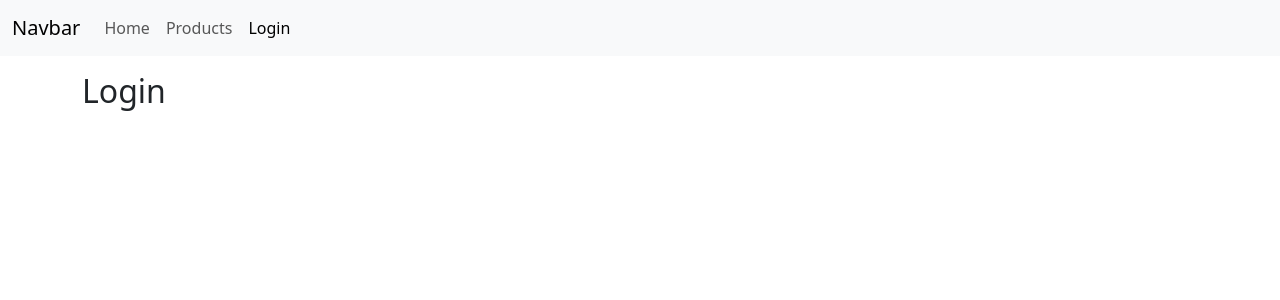
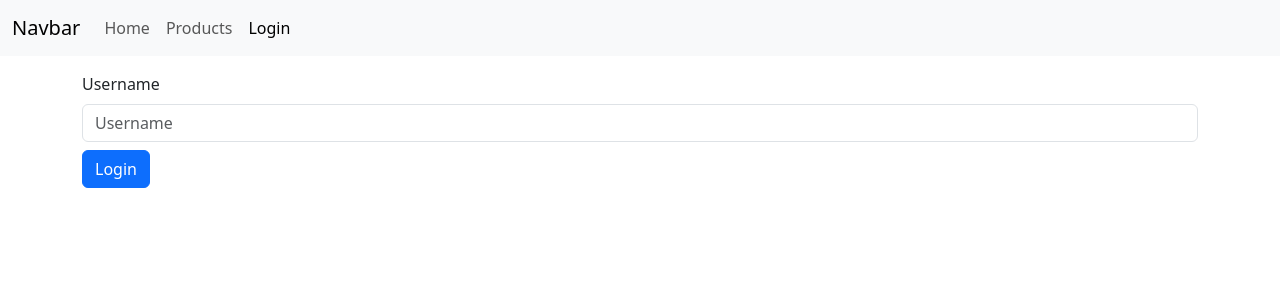
Before and after one commit to NadirSarsri/app-router, a React (Create React App) app: page /login in a window 1280 px wide. Shown: the top 300 px of the page. Built offline with nearby package versions, Linux system fonts and the light colour scheme.

Commit message:
auth mecanisme implemented

```diff
--- a/src/App.js
+++ b/src/App.js
@@ -1,26 +1,45 @@
-import { Routes, Route } from "react-router-dom";
+import { Routes, Route, Navigate } from "react-router-dom";
 // importation des composants page
 
 import Home from "./pages/home";
 import Products from "./pages/products";
 import Login from "./pages/login";
+import Logout from "./pages/logout";
+import Profile from "./pages/profile";
 import Navbar from "./components/navbar";
 import NotFound from "./pages/notFoundPage";
 import ProductDetails from "./components/productDetails";
 
+import { AuthProvider, useAuth } from "./utils/auth";
+import { ProtectedRoute } from "./pages/protectedRoute";
+
 function App() {
+  const auth = useAuth();
   return (
     <>
+      <AuthProvider>
         <Navbar />
         <main className="container pt-3">
           <Routes>
             <Route path="/" element={<Home />} />
             <Route path="products" element={<Products />} />
             <Route path="products/:id" element={<ProductDetails />} />
+
             <Route path="login" element={<Login />} />
+            <Route path="logout" element={<Logout />} />
+
+            <Route
+              path="profile"
+              element={
+                <ProtectedRoute>
+                  <Profile />
+                </ProtectedRoute>
+              }
+            />
             <Route path="*" element={<NotFound />} />
           </Routes>
         </main>
+      </AuthProvider>
     </>
   );
 }
--- a/src/components/navbar.jsx
+++ b/src/components/navbar.jsx
@@ -1,5 +1,9 @@
 import { NavLink } from "react-router-dom";
+import { useAuth } from "../utils/auth";
+
 export default function Navbar() {
+  const auth = useAuth();
+  console.log(auth);
   return (
     <nav className="navbar navbar-expand-lg bg-body-tertiary">
       <div className="container-fluid">
@@ -20,8 +24,14 @@ export default function Navbar() {
             <NavLink to="products" className="nav-link">
               Products
             </NavLink>
-            <NavLink to="login" className="nav-link">
-              Login
+
+            {auth?.user && (
+              <NavLink to="profile" className="nav-link">
+                Profile
+              </NavLink>
+            )}
+            <NavLink to={auth?.user ? "logout" : "login"} className="nav-link">
+              {auth?.user ? "Logout" : "Login"}
             </NavLink>
           </div>
         </div>
--- a/src/components/productDetails.jsx
+++ b/src/components/productDetails.jsx
@@ -1,11 +1,19 @@
-import { useParams } from "react-router-dom";
+import { useParams, useNavigate } from "react-router-dom";
 
 const ProductDetails = () => {
   const { id } = useParams();
+  const navigate = useNavigate();
   // console.log(params); //params est un objet
   return (
     <div>
       <h2>Product #{id} Details</h2>
+      <p className="lead">After modification press the save button</p>
+      <button
+        onClick={() => navigate("/products", { replace: true })}
+        className="btn btn-primary"
+      >
+        Save
+      </button>
     </div>
   );
 };
--- a/src/pages/login.jsx
+++ b/src/pages/login.jsx
@@ -1,3 +1,36 @@
+import { useNavigate } from "react-router-dom";
+import { useAuth } from "../utils/auth";
+import { useRef } from "react";
+
 export default function Login() {
-  return <h2>Login</h2>;
+  const userRef = useRef();
+  const navigate = useNavigate();
+  const auth = useAuth();
+  // console.log(auth);
+
+  const handleLogin = () => {
+    const username = userRef.current.value;
+    if (username) {
+      auth.login(username);
+      navigate("/profile", { replace: true });
+    }
+  };
+  return (
+    <form>
+      <label className="form-label">Username</label>
+      <input
+        ref={userRef}
+        className="form-control"
+        type="text"
+        placeholder="Username"
+      />
+      <button
+        onClick={handleLogin}
+        className="btn btn-primary mt-2"
+        type="button"
+      >
+        Login
+      </button>
+    </form>
+  );
 }
--- /dev/null
+++ b/src/pages/logout.jsx
@@ -0,0 +1,18 @@
+import { useAuth } from "../utils/auth";
+import { useNavigate } from "react-router-dom";
+
+const Logout = () => {
+  const navigate = useNavigate();
+  const auth = useAuth();
+  const handleLogout = () => {
+    auth.logout();
+    navigate("/login", { replace: true });
+  };
+  return (
+    <button onClick={handleLogout} className="btn btn-primary">
+      Logout
+    </button>
+  );
+};
+
+export default Logout;
--- a/src/pages/products.jsx
+++ b/src/pages/products.jsx
@@ -1,4 +1,5 @@
-import { Link, Outlet } from "react-router-dom";
+import { Link, Outlet, useNavigate } from "react-router-dom";
+
 const products = [
   { id: 1, name: "PC" },
   { id: 2, name: "Graphic Adapter" },
@@ -6,12 +7,18 @@ const products = [
   { id: 4, name: "Tablet" },
 ];
 export default function Products() {
+  const navigate = useNavigate();
+
   return (
     <ul className="list-group">
       {/* <Outlet /> */}
       {products.map((product) => (
-        <li className="list-group-item" key={product.id}>
-          <Link to={`${product.id}`}>{product.name}</Link>
+        <li
+          onClick={() => navigate(`${product.id}`)}
+          className="list-group-item"
+          key={product.id}
+        >
+          {product.name}
         </li>
       ))}
     </ul>
--- /dev/null
+++ b/src/pages/profile.jsx
@@ -0,0 +1,14 @@
+import { useAuth } from "../utils/auth";
+
+const Profile = () => {
+  const auth = useAuth();
+
+  return (
+    <>
+      <h2>Profile</h2>
+      <p className="lead">Welcome {auth.user} </p>
+    </>
+  );
+};
+
+export default Profile;
--- /dev/null
+++ b/src/pages/protectedRoute.jsx
@@ -0,0 +1,9 @@
+import { useAuth } from "../utils/auth";
+// import Login from "./login";
+import { Navigate } from "react-router-dom";
+
+export const ProtectedRoute = ({ children }) => {
+  const auth = useAuth();
+  if (auth.user) return children;
+  return <Navigate to="/login" replace="true" />;
+};
--- /dev/null
+++ b/src/utils/auth.js
@@ -0,0 +1,25 @@
+import { createContext, useContext, useState } from "react";
+
+const AuthContext = createContext(null);
+
+export const AuthProvider = ({ children }) => {
+  const [user, setUser] = useState(null);
+
+  const login = (user) => {
+    setUser(user);
+  };
+
+  const logout = () => {
+    setUser(null);
+  };
+
+  return (
+    <AuthContext.Provider value={{ user, login, logout }}>
+      {children}
+    </AuthContext.Provider>
+  );
+};
+
+export const useAuth = () => {
+  return useContext(AuthContext);
+};
```
Lines whose indentation alone changed are shown as unchanged.
